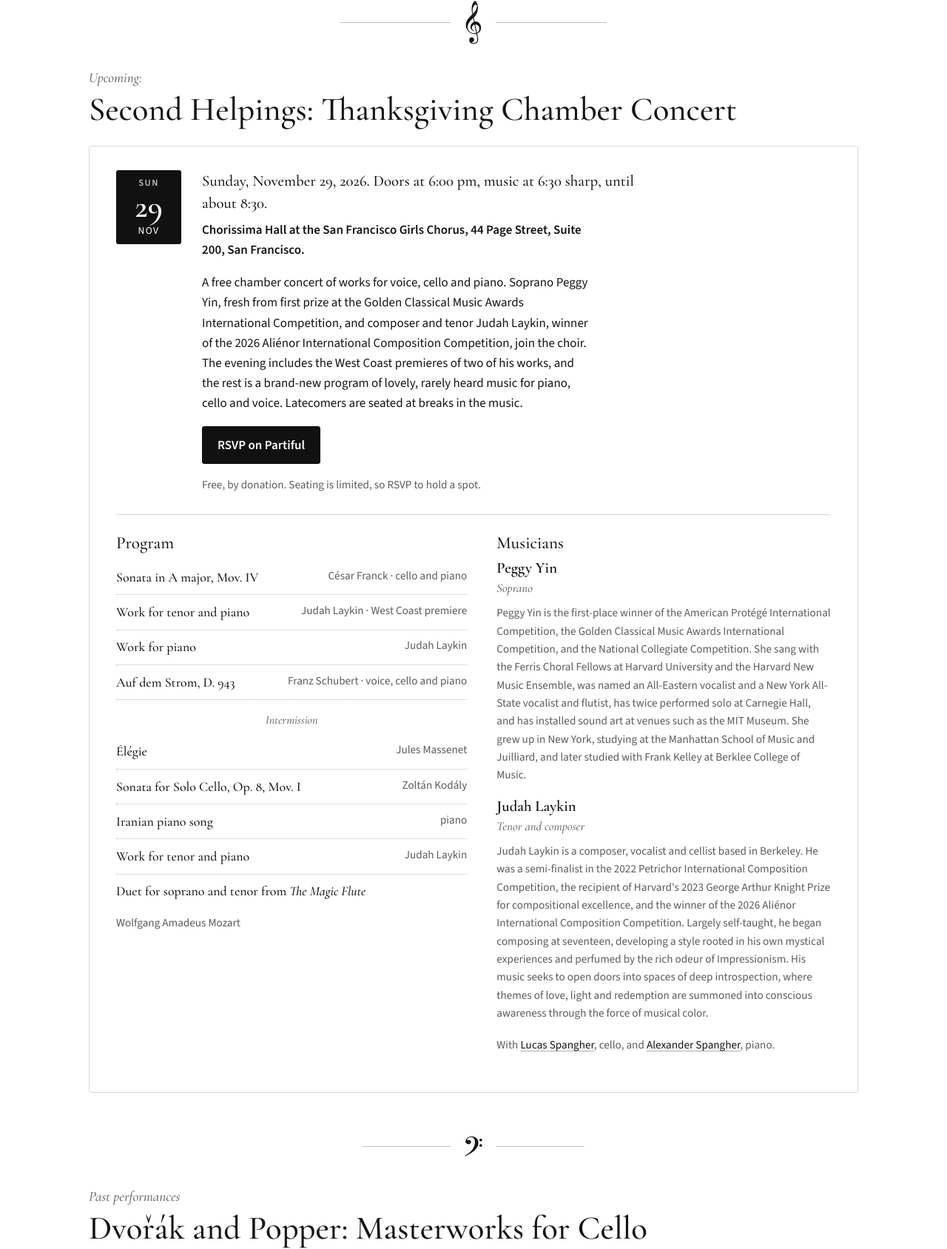
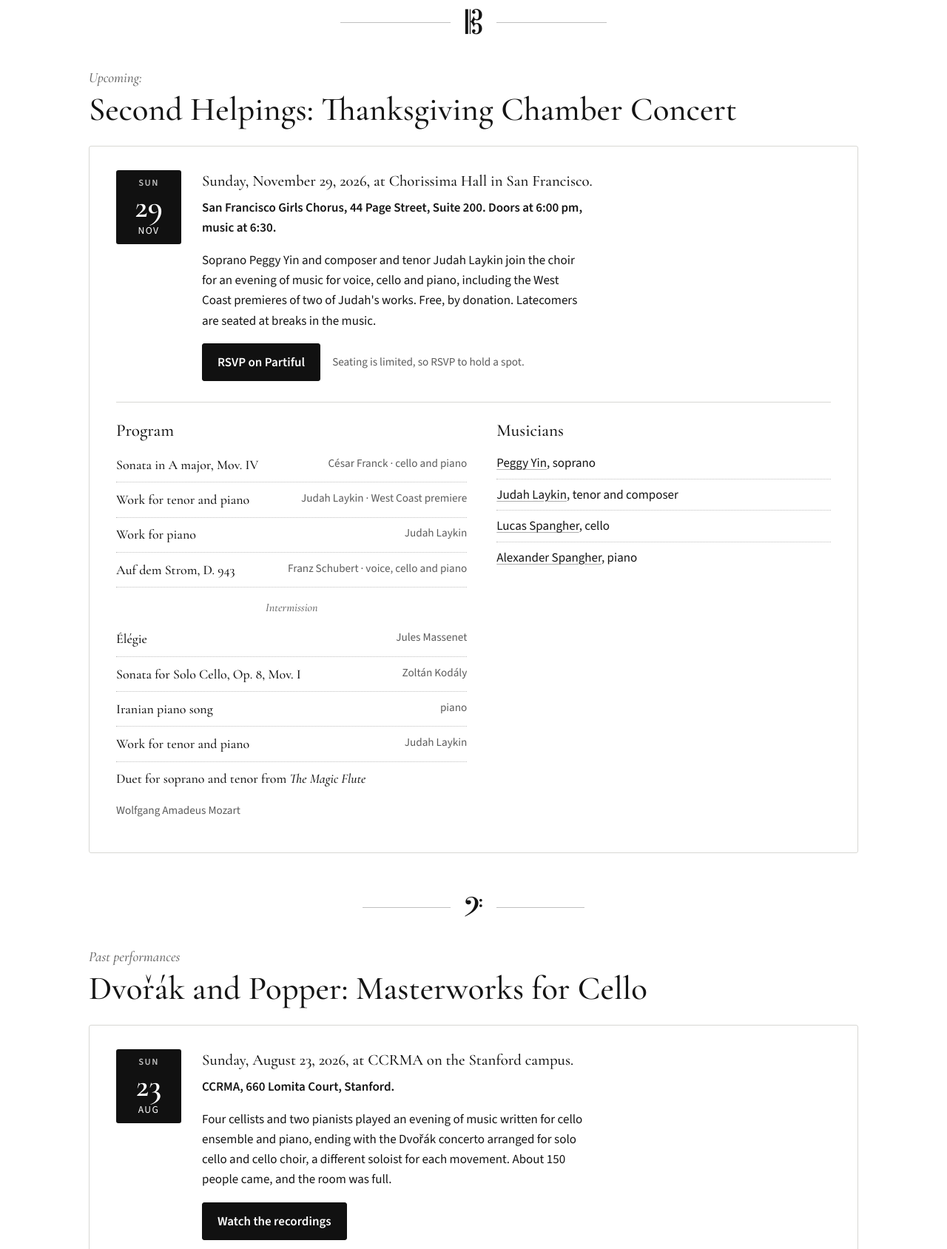
Before and after one commit to alex2awesome/sf-cello-choir, a plain HTML site: page index.html in a window 1280 px wide. Shown: the part 2564-4252 px from the top of the page at 74% size. Drawn offline with nearby package versions, Linux system fonts and the light colour scheme; a web font is replaced by a local one.

Commit message:
Upcoming card in the same shape as the Dvořák card; guest bios move to the musicians section; clefs rotate treble, alto, bass
Co-Authored-By: Claude Fable 5.1 <noreply@anthropic.com>

```diff
--- a/assets/css/style.css
+++ b/assets/css/style.css
@@ -126,11 +126,6 @@ p { margin: 0 0 1em; }
 .roster { list-style: none; margin: 0; padding: 0; }
 .roster li { padding: 0.45rem 0; border-bottom: 1px dotted var(--gray-light); }
 .roster li:last-child { border-bottom: 0; }
-.guest + .guest { margin-top: 1.2rem; }
-.guest h4 { font-size: 1.3rem; font-weight: 600; }
-.guest .inst { font-family: var(--serif); font-style: italic; color: var(--gray); font-size: 1.05rem; margin: 0.15rem 0 0.45rem; }
-.guest p:last-child { font-size: 0.95rem; color: var(--ink-soft); margin: 0; }
-.guest-more { margin-top: 1.2rem; font-size: 0.95rem; color: var(--ink-soft); }
 .recordings-title { margin-top: 2.25rem; padding-top: 1.6rem; border-top: 1px solid var(--rule); }
 .more-recordings { margin: 1.5rem 0 0; font-size: 0.95rem; color: var(--ink-soft); }
 
@@ -153,6 +148,8 @@ p { margin: 0 0 1em; }
 
 /* musicians */
 .people { display: grid; grid-template-columns: repeat(2, minmax(0, 1fr)); gap: 2rem 3rem; margin-top: 1rem; }
+.people-label { font-family: var(--serif); font-style: italic; font-weight: 500; font-size: 1.25rem; color: var(--gray); margin: 2.5rem 0 0; }
+.section h2 + .people-label { margin-top: 0.5rem; }
 .person { border-top: 1px solid var(--ink); padding-top: 1.1rem; }
 .person h3 { font-size: 1.6rem; }
 .person .inst { font-family: var(--serif); font-style: italic; color: var(--gray); font-size: 1.05rem; margin: 0.2rem 0 0.7rem; }
--- a/index.html
+++ b/index.html
@@ -133,16 +133,16 @@
 
 <section class="section" id="performances">
   <div class="wrap">
-    <div class="ornament" aria-hidden="true"><span>&#119070;</span></div>
+    <div class="ornament" aria-hidden="true"><span>&#119073;</span></div>
     <h2 id="upcoming"><small>Upcoming:</small>Second Helpings: Thanksgiving Chamber Concert</h2>
     <article class="concert-card">
       <div class="concert-head">
         <div class="date-block" aria-hidden="true"><span class="dow">Sun</span><span class="day">29</span><span class="mon">Nov</span></div>
         <div class="concert-intro">
-          <p class="lede">Sunday, November 29, 2026. Doors at 6:00 pm, music at 6:30 sharp, until about 8:30.</p>
-          <p class="venue">Chorissima Hall at the San Francisco Girls Chorus, 44 Page Street, Suite 200, San Francisco.</p>
-          <p>A free chamber concert of works for voice, cello and piano. Soprano Peggy Yin, fresh from first prize at the Golden Classical Music Awards International Competition, and composer and tenor Judah Laykin, winner of the 2026 Ali&eacute;nor International Composition Competition, join the choir. The evening includes the West Coast premieres of two of his works, and the rest is a brand-new program of lovely, rarely heard music for piano, cello and voice. Latecomers are seated at breaks in the music.</p>
-          <p class="concert-actions"><a class="btn btn-solid" href="https://partiful.com/e/aWOAbS0bBRfBvRIIiCHr">RSVP on Partiful</a><span class="note">Free, by donation. Seating is limited, so RSVP to hold a spot.</span></p>
+          <p class="lede">Sunday, November 29, 2026, at Chorissima Hall in San Francisco.</p>
+          <p class="venue">San Francisco Girls Chorus, 44 Page Street, Suite 200. Doors at 6:00 pm, music at 6:30.</p>
+          <p>Soprano Peggy Yin and composer and tenor Judah Laykin join the choir for an evening of music for voice, cello and piano, including the West Coast premieres of two of Judah's works. Free, by donation. Latecomers are seated at breaks in the music.</p>
+          <p class="concert-actions"><a class="btn btn-solid" href="https://partiful.com/e/aWOAbS0bBRfBvRIIiCHr">RSVP on Partiful</a><span class="note">Seating is limited, so RSVP to hold a spot.</span></p>
         </div>
       </div>
       <div class="concert-grid">
@@ -163,17 +163,12 @@
         </div>
         <div>
           <h3>Musicians</h3>
-          <div class="guest">
-            <h4>Peggy Yin</h4>
-            <p class="inst">Soprano</p>
-            <p>Peggy Yin is the first-place winner of the American Prot&eacute;g&eacute; International Competition, the Golden Classical Music Awards International Competition, and the National Collegiate Competition. She sang with the Ferris Choral Fellows at Harvard University and the Harvard New Music Ensemble, was named an All-Eastern vocalist and a New York All-State vocalist and flutist, has twice performed solo at Carnegie Hall, and has installed sound art at venues such as the MIT Museum. She grew up in New York, studying at the Manhattan School of Music and Juilliard, and later studied with Frank Kelley at Berklee College of Music.</p>
-          </div>
-          <div class="guest">
-            <h4>Judah Laykin</h4>
-            <p class="inst">Tenor and composer</p>
-            <p>Judah Laykin is a composer, vocalist and cellist based in Berkeley. He was a semi-finalist in the 2022 Petrichor International Composition Competition, the recipient of Harvard's 2023 George Arthur Knight Prize for compositional excellence, and the winner of the 2026 Ali&eacute;nor International Composition Competition. Largely self-taught, he began composing at seventeen, developing a style rooted in his own mystical experiences and perfumed by the rich odeur of Impressionism. His music seeks to open doors into spaces of deep introspection, where themes of love, light and redemption are summoned into conscious awareness through the force of musical color.</p>
-          </div>
-          <p class="guest-more">With <a href="#founders">Lucas Spangher</a>, cello, and <a href="#founders">Alexander Spangher</a>, piano.</p>
+          <ul class="roster">
+            <li><a href="#musicians">Peggy Yin</a>, soprano</li>
+            <li><a href="#musicians">Judah Laykin</a>, tenor and composer</li>
+            <li><a href="#founders">Lucas Spangher</a>, cello</li>
+            <li><a href="#founders">Alexander Spangher</a>, piano</li>
+          </ul>
         </div>
       </div>
     </article>
@@ -282,7 +277,21 @@
 <section class="section alt" id="musicians">
   <div class="wrap">
     <div class="ornament" aria-hidden="true"><span>&#119070;</span></div>
-    <h2><small>Alumni and past members</small>Musicians who have played with us</h2>
+    <h2><small>Musicians</small>Guests, alumni and past members</h2>
+    <h3 class="people-label">Playing with us on November 29</h3>
+    <div class="people">
+      <article class="person">
+        <h3>Peggy Yin</h3>
+        <p class="inst">Soprano</p>
+        <p>Peggy Yin is the first-place winner of the American Prot&eacute;g&eacute; International Competition, the Golden Classical Music Awards International Competition, and the National Collegiate Competition. She sang with the Ferris Choral Fellows at Harvard University and the Harvard New Music Ensemble, was named an All-Eastern vocalist and a New York All-State vocalist and flutist, has twice performed solo at Carnegie Hall, and has installed sound art at venues such as the MIT Museum. She grew up in New York, studying at the Manhattan School of Music and Juilliard, and later studied with Frank Kelley at Berklee College of Music.</p>
+      </article>
+      <article class="person">
+        <h3>Judah Laykin</h3>
+        <p class="inst">Tenor and composer</p>
+        <p>Judah Laykin is a composer, vocalist and cellist based in Berkeley. He was a semi-finalist in the 2022 Petrichor International Composition Competition, the recipient of Harvard's 2023 George Arthur Knight Prize for compositional excellence, and the winner of the 2026 Ali&eacute;nor International Composition Competition. Largely self-taught, he began composing at seventeen, developing a style rooted in his own mystical experiences and perfumed by the rich odeur of Impressionism. His music seeks to open doors into spaces of deep introspection, where themes of love, light and redemption are summoned into conscious awareness through the force of musical color.</p>
+      </article>
+    </div>
+    <h3 class="people-label">Alumni and past members</h3>
     <div class="people">
       <article class="person">
         <h3>Melissa Lam</h3>
@@ -310,7 +319,7 @@
 
 <section class="section" id="email-list">
   <div class="wrap">
-    <div class="ornament" aria-hidden="true"><span>&#119070;</span></div>
+    <div class="ornament" aria-hidden="true"><span>&#119073;</span></div>
     <h2><small>Join the email list</small>Hear about the next concert</h2>
     <p class="lede">Concerts are free and the seats go quickly. Leave your email and we will write when the next program is set. We send a few emails a year.</p>
     <form class="signup" action="https://app.kit.com/forms/9826490/subscriptions" method="post" target="_blank" data-sv-form="9826490" data-uid="debb623d2f">
@@ -324,7 +333,7 @@
 
 <section class="section support" id="support">
   <div class="wrap">
-    <div class="ornament" aria-hidden="true"><span>&#119070;</span></div>
+    <div class="ornament" aria-hidden="true"><span>&#119074;</span></div>
     <h2><small>Support</small>Keep the concerts free</h2>
     <div class="support-grid">
       <div class="prose">
```
